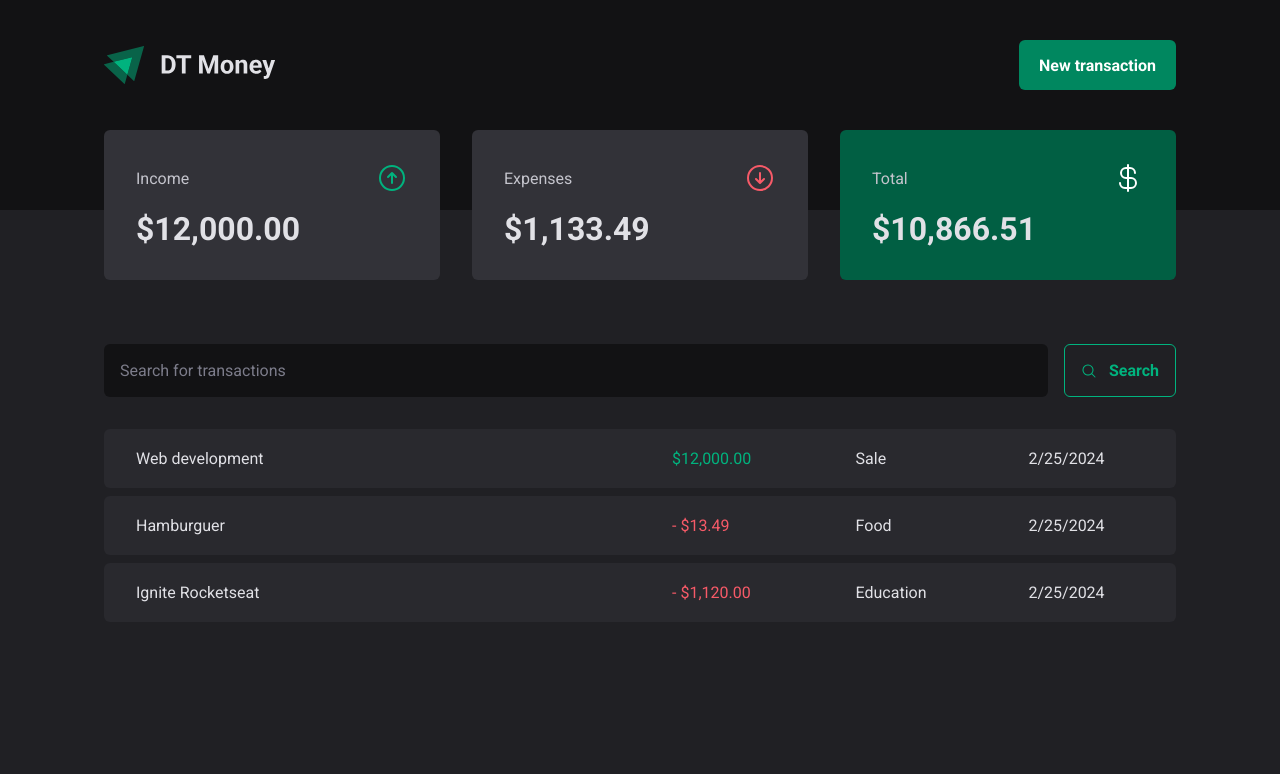
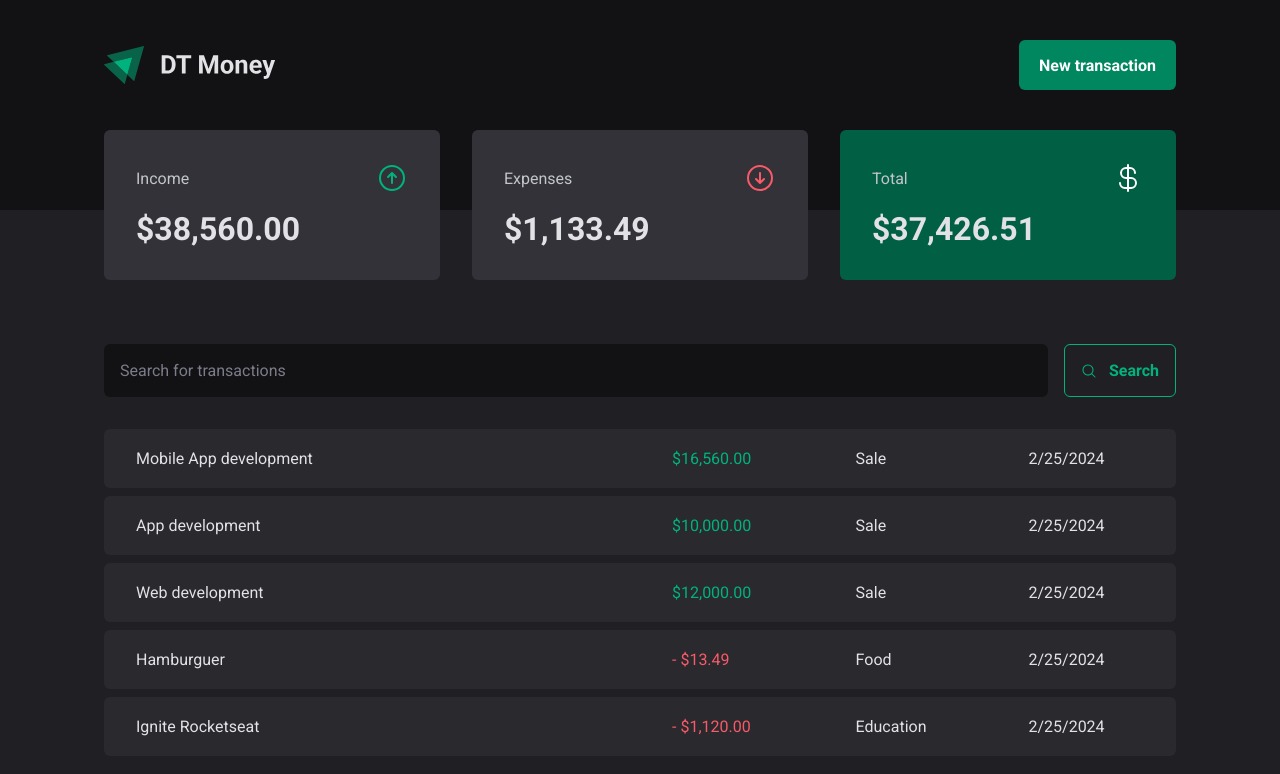
Before and after one commit to arthurrios/dt-money-web, a React (Vite) app: page / in a window 1280 px wide. Shown: the top 774 px of the page. Built offline with nearby package versions, Linux system fonts and the light colour scheme; data requests are answered from the project's data file.

Commit message:
chore: add post new transaction

```diff
--- a/server.json
+++ b/server.json
@@ -23,6 +23,22 @@
       "category": "Education",
       "price": 1120,
       "createdAt": "2024-02-25T13:10:33.134Z"
+    },
+    {
+      "description": "App development",
+      "price": 10000,
+      "category": "Sale",
+      "type": "income",
+      "createdAt": "2024-02-25T17:17:20.004Z",
+      "id": 4
+    },
+    {
+      "description": "Mobile App development",
+      "price": 16560,
+      "category": "Sale",
+      "type": "income",
+      "createdAt": "2024-02-25T17:30:24.072Z",
+      "id": 5
     }
   ]
 }
--- a/src/components/NewTransactionModal/index.tsx
+++ b/src/components/NewTransactionModal/index.tsx
@@ -11,6 +11,8 @@
 import * as z from 'zod'
 import { Controller, useForm } from 'react-hook-form'
 import { zodResolver } from '@hookform/resolvers/zod'
+import { useContext } from 'react'
+import { TransactionsContext } from '../../contexts/TransactionsContext'
 
 const newTransactionFormSchema = z.object({
   description: z.string(),
@@ -22,11 +24,14 @@
 type NewTransactionFormInputs = z.infer<typeof newTransactionFormSchema>
 
 export function NewTransactionModal() {
+  const { createTransaction } = useContext(TransactionsContext)
+
   const {
     control,
     register,
     handleSubmit,
     formState: { isSubmitting },
+    reset,
   } = useForm<NewTransactionFormInputs>({
     resolver: zodResolver(newTransactionFormSchema),
     defaultValues: {
@@ -35,9 +40,11 @@
   })
 
   async function handleCreateNewTransaction(data: NewTransactionFormInputs) {
-    await new Promise((resolve) => setTimeout(resolve, 2000))
+    const { category, description, price, type } = data
 
-    console.log(data)
+    await createTransaction({ category, description, price, type })
+
+    reset()
   }
 
   return (
--- a/src/contexts/TransactionsContext.tsx
+++ b/src/contexts/TransactionsContext.tsx
@@ -10,9 +10,17 @@
   createdAt: string
 }
 
+interface CreateTransactionInput {
+  description: string
+  price: number
+  category: string
+  type: 'income' | 'outcome'
+}
+
 interface TransactionsContextType {
   transactions: Transaction[]
   fetchTransactions: (query?: string) => Promise<void>
+  createTransaction: (data: CreateTransactionInput) => Promise<void>
 }
 
 interface TransactionsProviderProps {
@@ -27,6 +35,8 @@
   async function fetchTransactions(query?: string) {
     const response = await api.get('/transactions', {
       params: {
+        _sort: 'createdAt',
+        _order: 'desc',
         q: query,
       },
     })
@@ -34,12 +44,28 @@
     setTransactions(response.data)
   }
 
+  async function createTransaction(data: CreateTransactionInput) {
+    const { category, description, price, type } = data
+
+    const response = await api.post('transactions', {
+      description,
+      price,
+      category,
+      type,
+      createdAt: new Date(),
+    })
+
+    setTransactions((state) => [response.data, ...state])
+  }
+
   useEffect(() => {
     fetchTransactions()
   }, [])
 
   return (
-    <TransactionsContext.Provider value={{ transactions, fetchTransactions }}>
+    <TransactionsContext.Provider
+      value={{ transactions, fetchTransactions, createTransaction }}
+    >
       {children}
     </TransactionsContext.Provider>
   )
```
